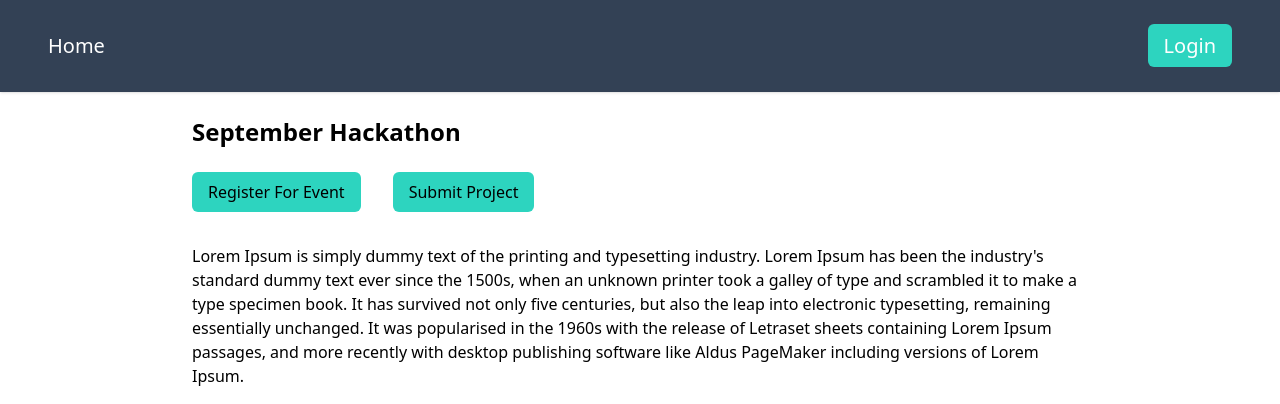
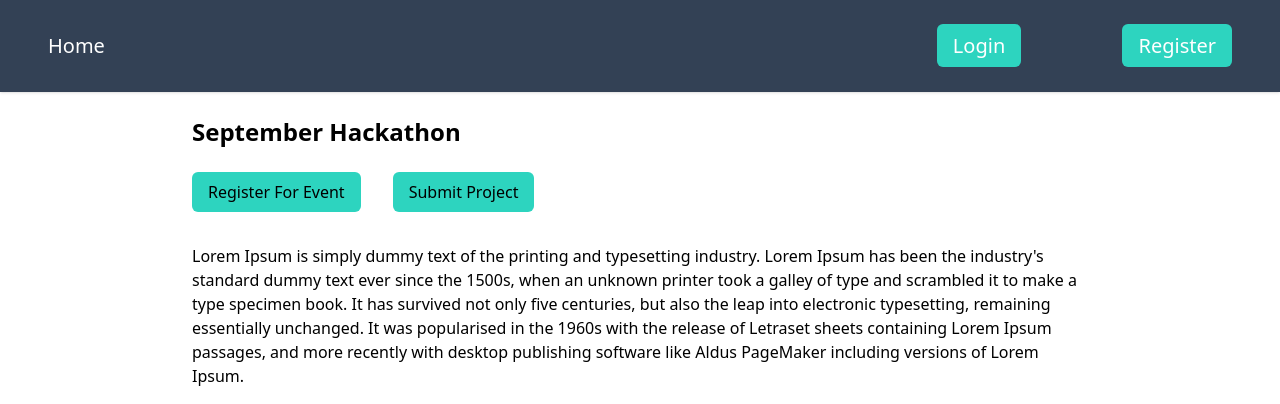
Before and after one commit to Abdulmumin3/DJ-Event-App, a Django app: page /event/0a261e2b-911f-41b7-9fc5-35eb0ec696b1/ in a window 1280 px wide. Shown: the top 404 px of the page. Run offline with Django 4.2, Linux system fonts and the light colour scheme; data comes from the database, SQL or seed files in the repository; both versions use the stored data as it was after the commit; style sheets or scripts are compiled from the project's sources; some libraries are stand-ins or nearby versions.

Commit message:
Another commit

```diff
--- a/event/views.py
+++ b/event/views.py
@@ -37,8 +37,10 @@ def register_page(request):
 
 def home_page(request):
     users = User.objects.filter(hackathon_participant=True)
+    count = users.count()
+    users = users[0:20]
     events = Event.objects.all()
-    return render(request, 'templates\home.html', {'users':users, 'events':events})
+    return render(request, 'templates\home.html', {'users':users, 'events':events, 'count': count})
 
 def user_page(request, pk):
     user = User.objects.get(id=pk)
--- a/templates/home.html
+++ b/templates/home.html
@@ -18,7 +18,7 @@
 </section>
 
 <section>
-  <h3 class="text-2xl">Users</h3>
+  <h3 class="text-2xl">Users : {{users.count}}</h3>
   <div id="users--lists" class="flex text-xl gap-x-8 flex-wrap">
     {% for user in users %}
     <div class="shadow-md px-12 py-8 my-4 rounded-sm">
--- a/templates/navbar.html
+++ b/templates/navbar.html
@@ -12,12 +12,17 @@
       href="{% url 'logout' %}"
       >Logout</a
     >
-    {%else%}
+    {% else %}
     <a
       class="py-2 px-4 bg-teal-400 text-white rounded-md"
       href="{% url 'login' %}"
       >Login</a
     >
+    <a
+      class="py-2 px-4 bg-teal-400 text-white rounded-md"
+      href="{% url 'register' %}"
+      >Register</a
+    >
     {% endif %}
   </div>
 </nav>
```
Also changed, not shown: db.sqlite3.
